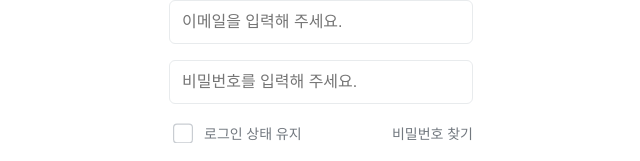
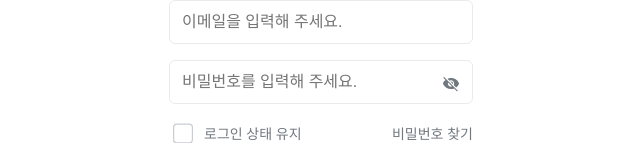
Before and after one commit to kelvin3476/Flobby, a React (Vite) app: page / in a window 1280 px wide. Shown: the part 191-352 px from the top of the page, without its empty margins (319-959 px from the left). Built offline with nearby package versions, Linux system fonts and the light colour scheme.

Commit message:
Design: 비밀번호 input 태그 내부 비밀번호 표출 유무 아이콘 적용

```diff
--- a/src/components/input/Input.tsx
+++ b/src/components/input/Input.tsx
@@ -1,8 +1,10 @@
 import React from "react";
+import Button from "../button/Button";
 
 interface InputProps {
     type: string;
     value: string;
+    onClick?: () => void;
     onChange: (e: React.ChangeEvent<HTMLInputElement>) => void;
     onBlur: () => void;
     isValid: boolean;
@@ -13,6 +15,7 @@ interface InputProps {
 const Input: React.FC<InputProps> = ({
     type,
     value,
+    onClick,
     onChange,
     onBlur,
     isValid,
@@ -29,7 +32,10 @@ const Input: React.FC<InputProps> = ({
                 placeholder={placeholder}
                 className={!isValid ? 'error' : ''}
             />
-            <button type="reset" onClick={() => onChange({target: {value: ''}} as React.ChangeEvent<HTMLInputElement>)}></button>
+            {placeholder === "비밀번호를 입력해 주세요." && (
+              <Button type="button" className={`password ${type === 'text' ? 'active' : ''}`} onClick={onClick} />
+            )}
+            <Button type="reset" className={placeholder === "비밀번호를 입력해 주세요." ? 'reset-password' : 'reset'} onClick={() => onChange({target: {value: ''}} as React.ChangeEvent<HTMLInputElement>)} />
 
             {!isValid && errorMessage && (
                 <span className="error-message">{errorMessage}</span>
--- a/src/styles/login/Login.scss
+++ b/src/styles/login/Login.scss
@@ -40,7 +40,23 @@
           border: 1px solid #191919;
         }
 
-        > button {
+        .password {
+          position: absolute;
+          right: 10px;
+          top: 11px;
+          background-image: url("../../assets/svg/login_password_hide.svg");
+          width: 24px;
+          height: 24px;
+          border: none;
+          background-color: transparent;
+          cursor: pointer;
+
+          &.active {
+            background-image: url("../../assets/svg/login_password_show.svg");
+          }
+        }
+
+        .reset {
           display: none;
           position: absolute;
           right: 10px;
@@ -53,7 +69,22 @@
           cursor: pointer;
         }
 
-        &:focus-within > button {
+        .reset-password {
+          display: none;
+          position: absolute;
+          right: 40px;
+          top: 12.25px;
+          background-image: url("../../assets/svg/login_reset_button.svg");
+          width: 20px;
+          height: 20px;
+          border: none;
+          background-color: transparent;
+          cursor: pointer;
+        }
+
+        &:focus-within > .password,
+        &:focus-within > .reset,
+        &:focus-within > .reset-password {
           display: block;
         }
       }
```
Also changed, not shown: src/assets/svg/login_password_hide.svg (added), src/assets/svg/login_password_show.svg (added).
